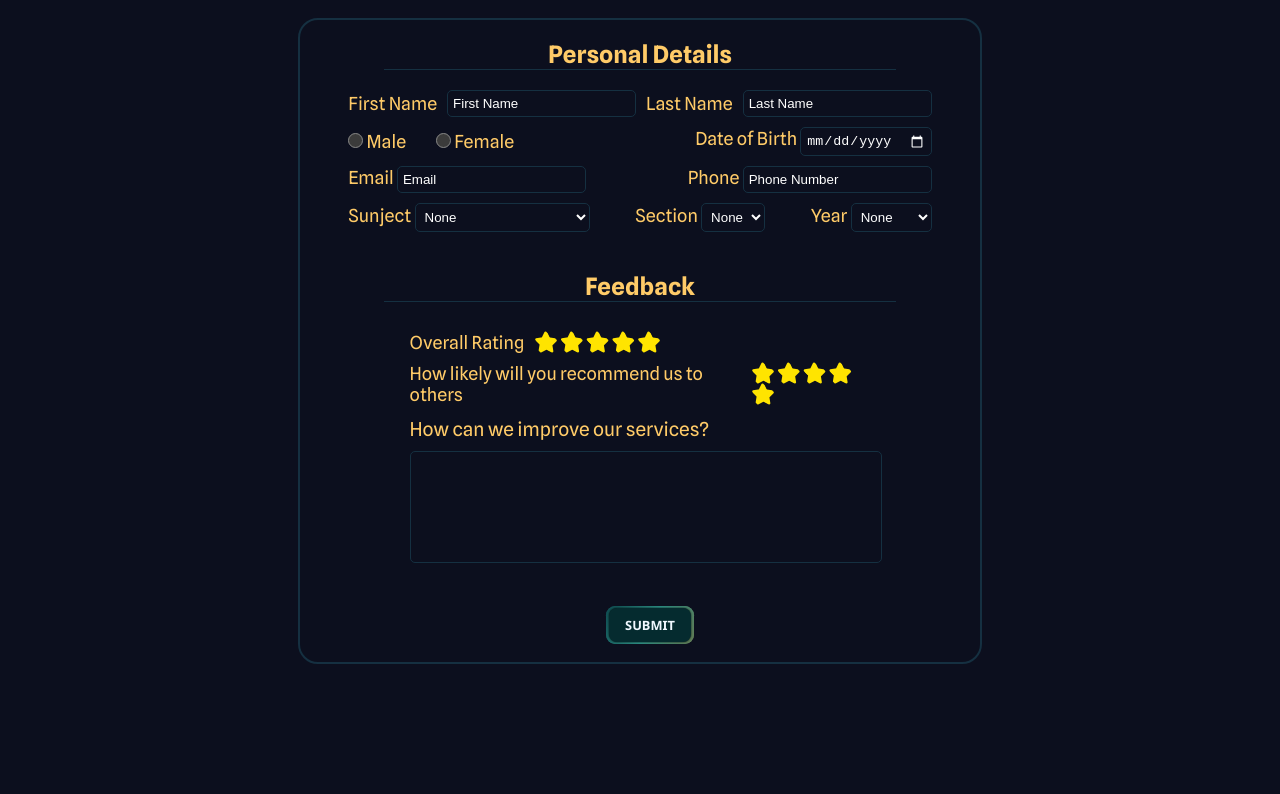
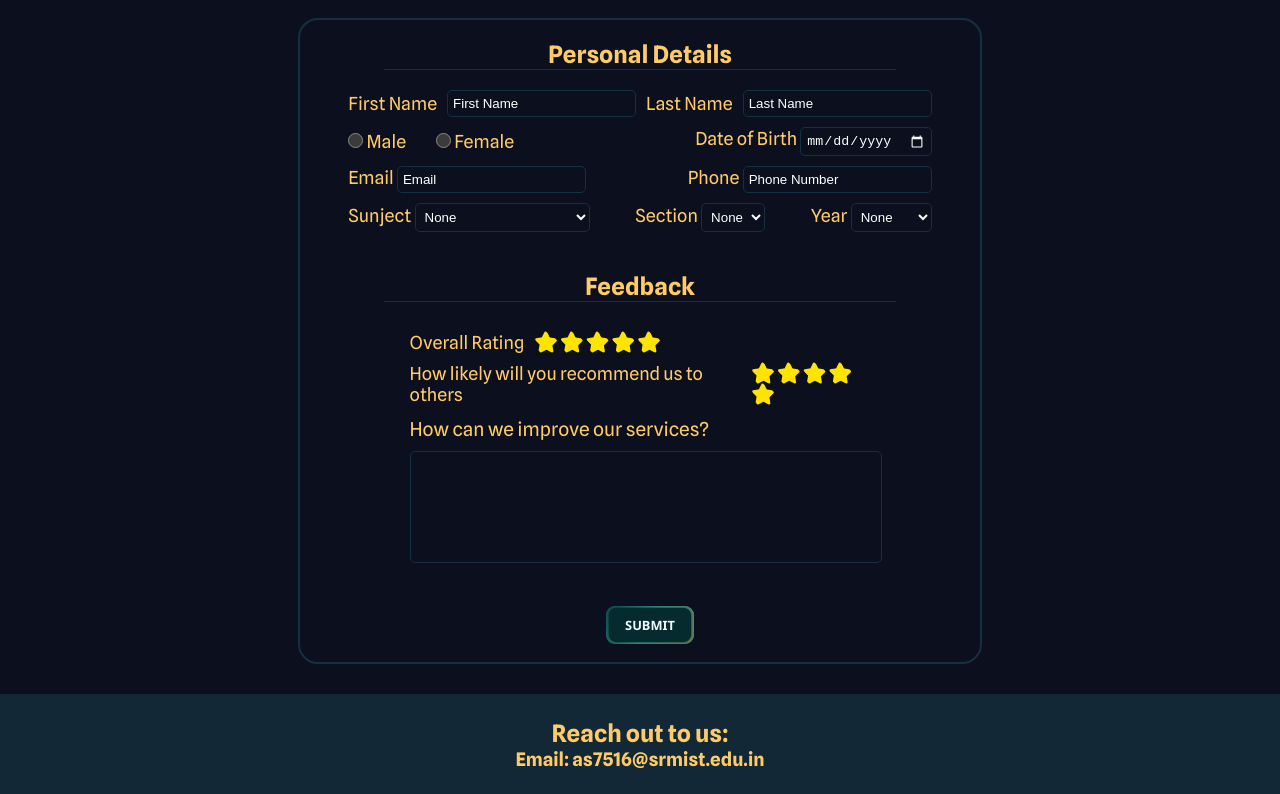
Before and after one commit to Quadr1on/Survey-Form, a plain HTML site: page index.html in a window 1280 px wide. Shown: the part 71-865 px from the top of the page. Before the commit the page ends 800 px from the top, so only its background shows below. Drawn offline with Linux system fonts and the light colour scheme.

Commit message:
Add files via upload

```diff
--- a/index.html
+++ b/index.html
@@ -144,10 +144,11 @@
                         <button class="btn">SUBMIT</button>
                     </div>
                 </div>
-        </main>
-
+            </main>
     </form>
     <footer>
+        <h2>Reach out to us:</h2>
+        <h3>Email: as7516@srmist.edu.in</h3>
 
     </footer>
 </body>
--- a/style.css
+++ b/style.css
@@ -229,6 +229,15 @@ textarea {
     margin: 40px 0px 0 20px ;
 }
 
+footer{
+    width: 100vw;
+    height: 100px;
+    display: flex;
+    flex-direction: column;
+    justify-content: center;
+    align-items: center;
+    background: #122836;
+}
 ::-webkit-scrollbar {
     width: 10px;
     height: 10px;
```
